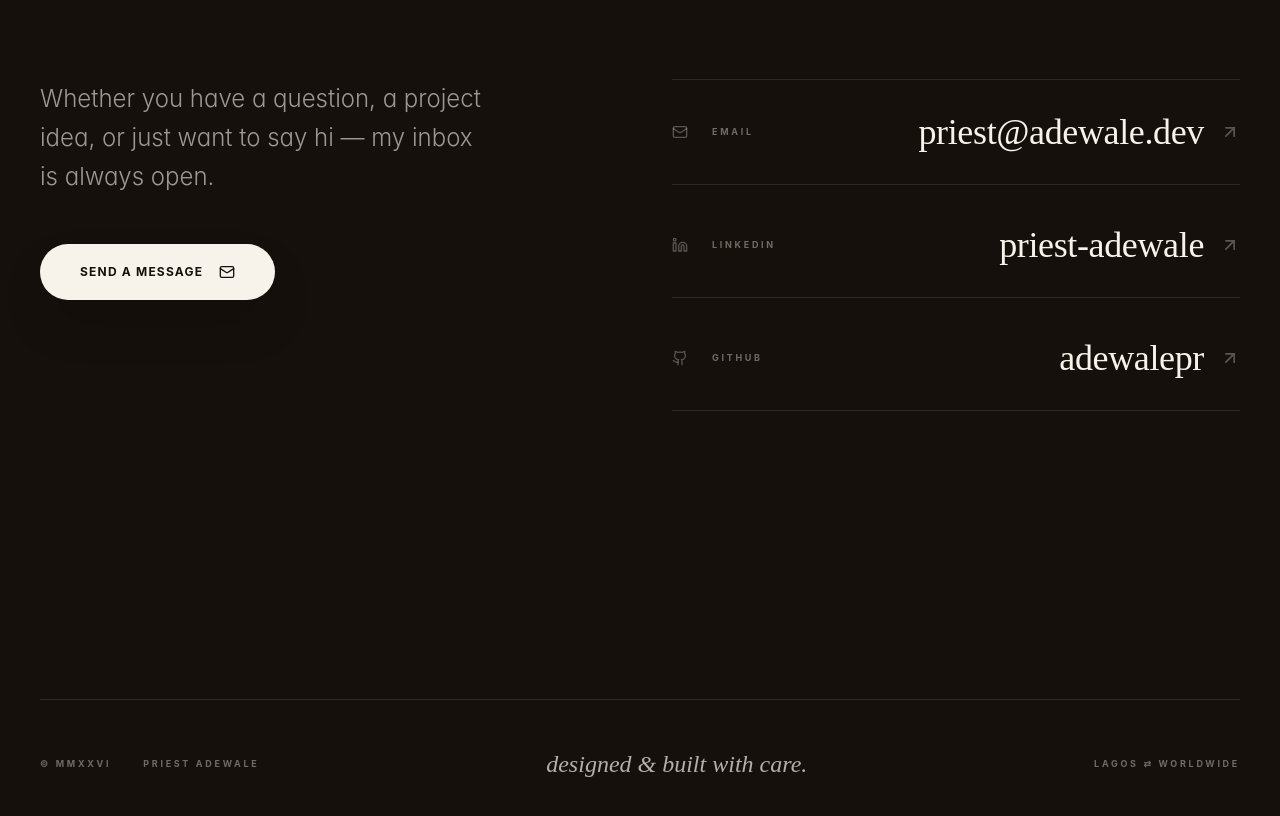
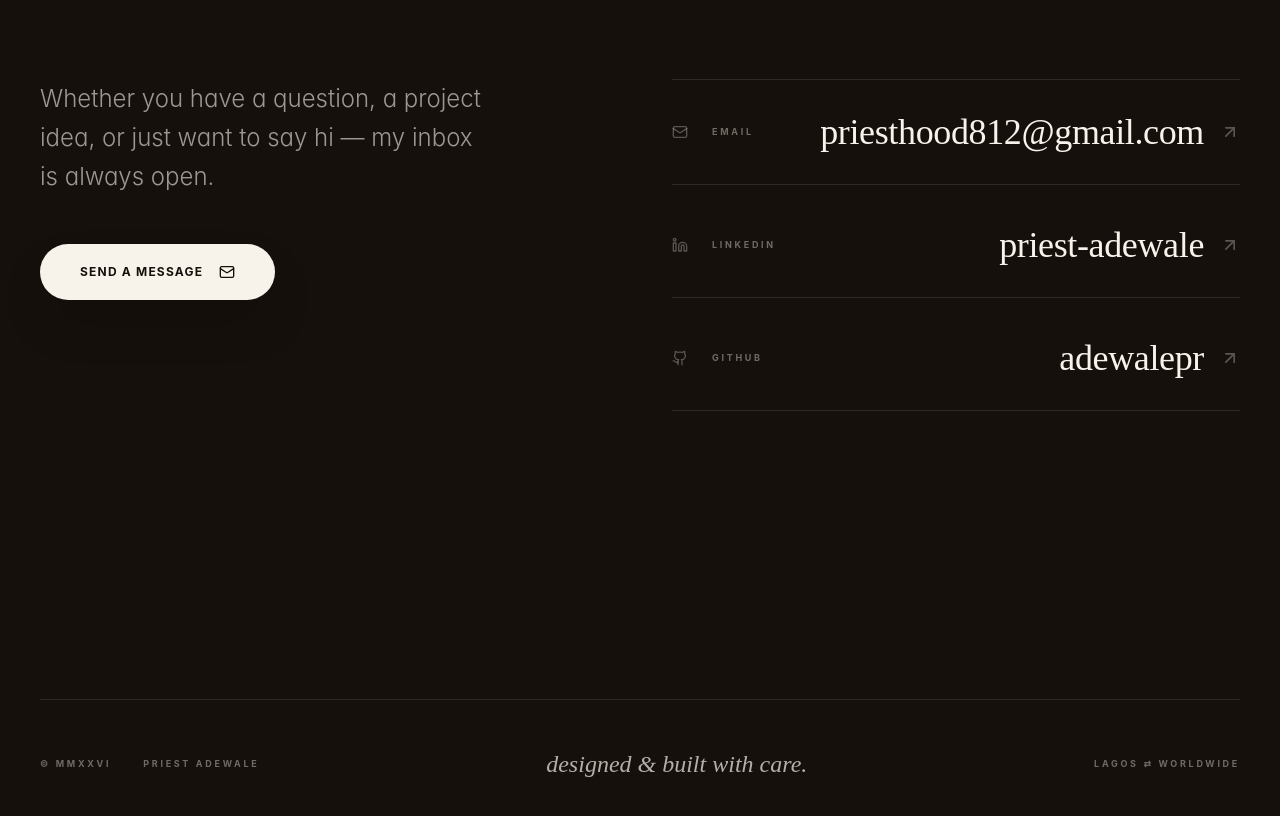
Before and after one commit to adewalepr/priest-portfolio, a Next.js app: page / in a window 1280 px wide. Shown: the part 8812-9628 px from the top of the page. Built offline with nearby package versions, Linux system fonts and the light colour scheme; a web font is replaced by a local one.

Commit message:
Update contact email to priesthood812@gmail.com

```diff
--- a/src/app/page.tsx
+++ b/src/app/page.tsx
@@ -495,7 +495,7 @@ function Contact() {
               <motion.a
                 whileHover={{ scale: 1.05 }}
                 whileTap={{ scale: 0.95 }}
-                href="mailto:priest@adewale.dev"
+                href="mailto:priesthood812@gmail.com"
                 className="inline-flex items-center gap-4 bg-background text-foreground px-10 py-5 rounded-full text-xs uppercase tracking-widest font-bold shadow-2xl"
               >
                 Send a Message
@@ -504,7 +504,7 @@ function Contact() {
             </div>
           </div>
           <div className="md:col-span-6 space-y-2 border-t border-background/10">
-            <ContactRow icon={<Mail className="h-4 w-4" />} label="Email" value="priest@adewale.dev" href="mailto:priest@adewale.dev" />
+            <ContactRow icon={<Mail className="h-4 w-4" />} label="Email" value="priesthood812@gmail.com" href="mailto:priesthood812@gmail.com" />
             <ContactRow icon={<Linkedin className="h-4 w-4" />} label="LinkedIn" value="priest-adewale" href="https://linkedin.com/in/priest-adewale-14155a403" />
             <ContactRow icon={<Github className="h-4 w-4" />} label="GitHub" value="adewalepr" href="https://github.com/adewalepr" />
           </div>
```
